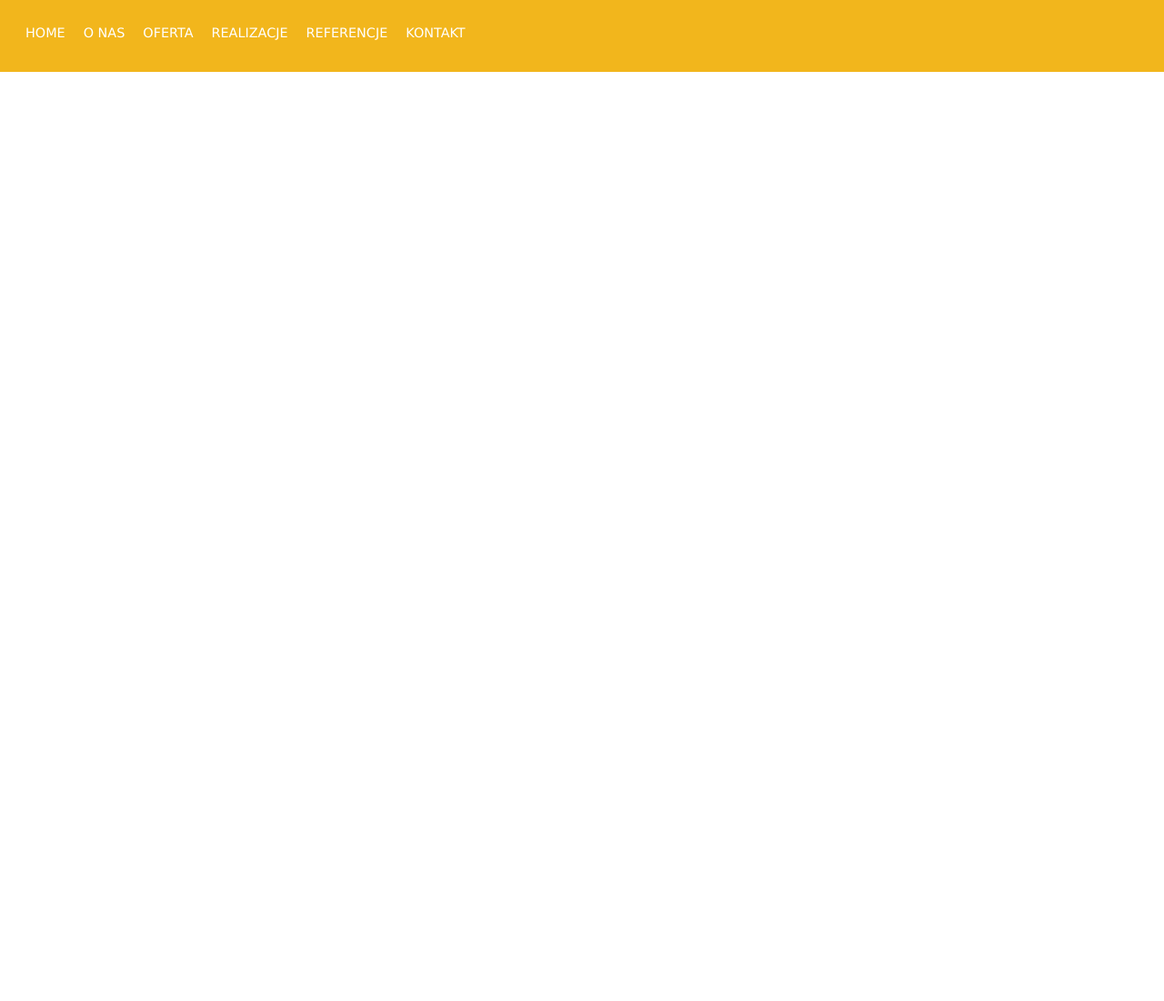
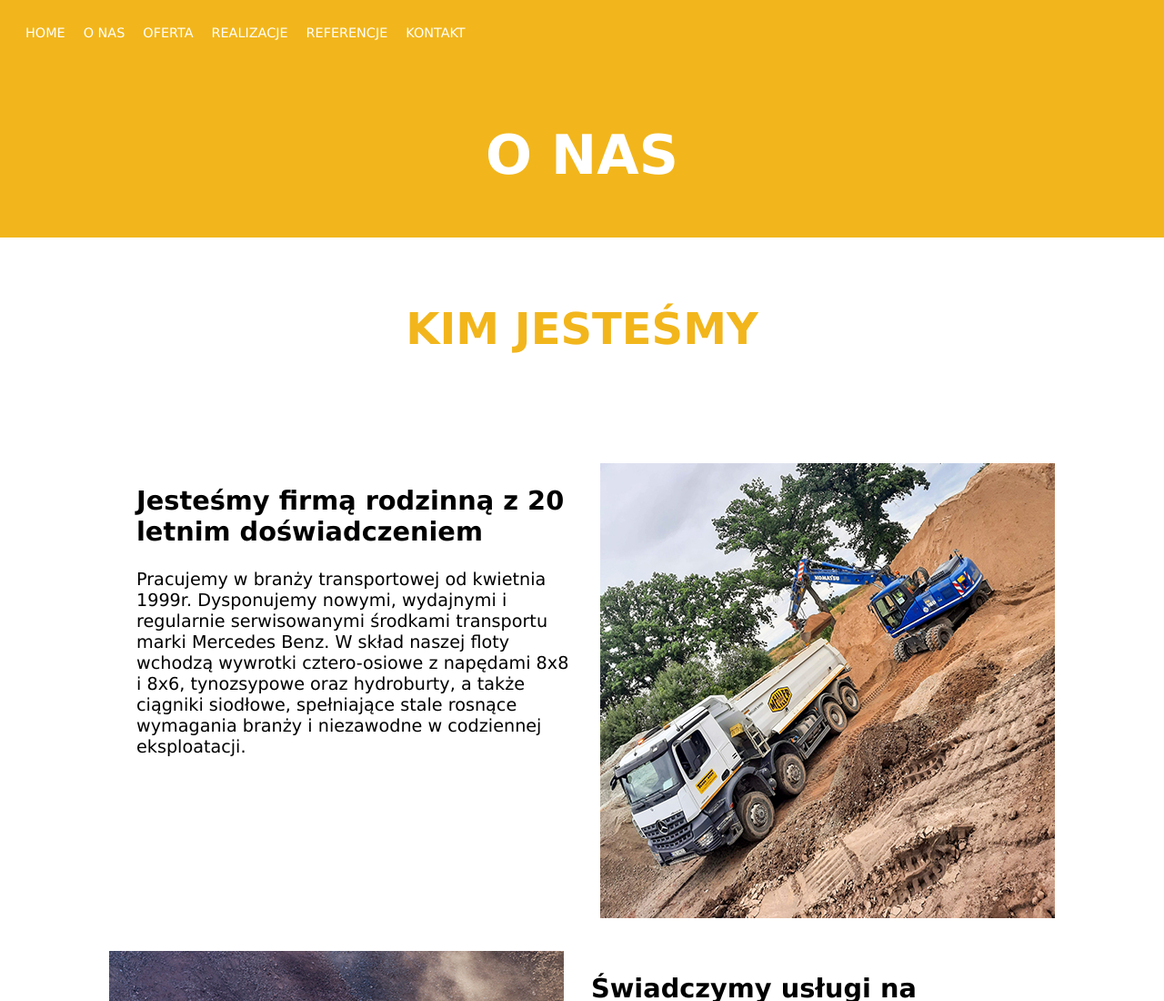
Before and after one commit to Piter815/TransportWebSite, a plain HTML site: page onas.html in a window 1280 px wide. Shown: the top 1100 px of the page at 91% size. Before the commit the page ends 800 px from the top, so only its background shows below. Drawn offline with Linux system fonts and the light colour scheme.

Commit message:
onas 50% done

```diff
--- a/onas.html
+++ b/onas.html
@@ -36,3 +36,56 @@
 			</div>
 		</div>
 	</div>
+	<div class="mainsection1">
+		<div class="head2">
+			<h1> O NAS</h1>
+		</div>
+	</div>
+	<div class="mainsection3">
+		<div class="container3">
+			<H2 class="zaufali">KIM JESTEŚMY</H2>
+
+		</div>
+	</div>
+	<div class="onasmainsection2">
+		<div class="onascontainer3">
+			<div class="onassec4box1">
+				<div class="onassec4box1left">
+					<H2>Jesteśmy firmą rodzinną z 20 letnim doświadczeniem</H2>
+					<p>	Pracujemy w branży transportowej od kwietnia 1999r. Dysponujemy nowymi, wydajnymi i regularnie serwisowanymi środkami transportu marki Mercedes Benz.
+
+						W skład naszej floty wchodzą wywrotki cztero-osiowe z napędami 8x8 i 8x6, tynozsypowe oraz hydroburty, a także ciągniki siodłowe, spełniające stale rosnące wymagania branży i niezawodne w codziennej eksploatacji. </p>
+				</div>
+				<div class="onassec4box1right">
+					<img src="transdrogzdjecia\finalne\3cut500.jpg" />
+
+				</div>
+			</div>
+			<div class="onassec4box1">
+				<div class="onassec4box2right">
+					<img src="transdrogzdjecia\finalne\4cut500.jpg" />
+				</div>
+				<div class="onassec4box1left">
+					<H2>Świadczymy usługi na terenie całej Polski</H2>
+					<p>
+						Posiadamy znaczące doświadczenie jako podwykonawca w pracach transportowych przy budowie krajowych autostrad A1, A2, A4 oraz dróg ekspresowych S3, S8 i obwodnic.
+
+Realizujemy również mniejsze kontrakty, istotne dla społeczności lokalnych, w tym przewożenie ładunków przy budowie dróg gminnych, powiatowych, parkingów, nasypów drogowych. Potencjał naszej firmy umożliwia nam realizację wielu projektów równocześnie.</p>
+				</div>
+
+			</div>
+			<div class="onassec4box1">
+				<div class="onassec4box1left">
+					<H2>Stawiamy na zaufanie i partnerską współpracę</H2>
+					<p>	Nasza załoga to doświadczeni, dyspozycyjni kierowcy, którzy są związani z naszą firmą od wielu lat.
+
+
+
+						Przy realizacji projektów pracujemy zgodnie z naszymi wartościami: prowadzimy biznes w sposób uczciwy i transparentny, z poszanowaniem środowiska, troszcząc się o naszych pracowników jak i potrzeby klientów. Nie akceptujemy rozwiązań na skróty, gwarantujemy wysoką jakość wykonania i terminowość.</p>
+				</div>
+				<div class="onassec4box3right">
+					<img src="transdrogzdjecia\finalne\5cut500.jpg" />
+				</div>
+			</div>
+		</div>
+	</div>
--- a/styles.css
+++ b/styles.css
@@ -63,16 +63,16 @@ body{
 .mainlogo {
 	display: flex;
 	justify-content: center;
-	flex-shrink: 1;
+}
 
-}
 .mainlogocontainer {
 
+	width: 700px;
+	height: 200px;
 	background-image: url("transdrogzdjecia/nowelogopasek.png");
 	background-position: center;
+	background-repeat: no-repeat;
 	background-size: 100%;
-	width: min-content;
-
 }
 
 
@@ -374,3 +374,60 @@ footer {
 	color: #f2b61c;
 
 }
+.onasmainsection2 {
+	background-color: white;
+	padding: 1em;
+
+}
+
+.onassec4box1 {
+	display: flex;
+	flex-wrap: wrap;
+	justify-content:center;
+	max-width: 1100px;
+	margin: auto;
+	margin-bottom: 2em;
+	margin-top: 2em;
+
+}
+
+.onascontainer3 {
+	color: black;
+}
+.onassec4box1left {
+	max-width: 480px;
+	color: black;
+	padding-right: 30px;
+	padding-left: 30px;
+	padding-bottom: 10px;
+	font-size: larger;
+	text-align: left;
+}
+.onassec4box1right .onassec4box2right .onassec4box3right {
+	height: 500px;
+	width: 500px;
+}
+	/* background-image: url("transdrogzdjecia/shutterstock/shutterstock_1427250062.jpg"); */
+	/* margin: 0em; */
+	/* background-repeat: no-repeat;
+	background-position: center ;
+	background-size: 120%; */
+
+
+/* .onassec4box2right {
+	height: 400px;
+	width: 400px;
+	background-image: url("transdrogzdjecia/shutterstock/shutterstock_1427250062.jpg");
+	margin: 0em;
+	background-repeat: no-repeat;
+	background-position: center ;
+	background-size: 120%; */
+
+/* .onassec4box3right {
+	height: 400px;
+	width: 400px;
+	background-image: url("transdrogzdjecia/shutterstock/shutterstock_1427250062.jpg");
+	margin: 0em;
+	background-repeat: no-repeat;
+	background-position: center ;
+	background-size: 120%; */
```
Also changed, not shown: transdrogzdjecia/Finalne/3cut500.jpg (added), transdrogzdjecia/Finalne/4cut500.jpg (added), transdrogzdjecia/Finalne/5cut500.jpg (added).
